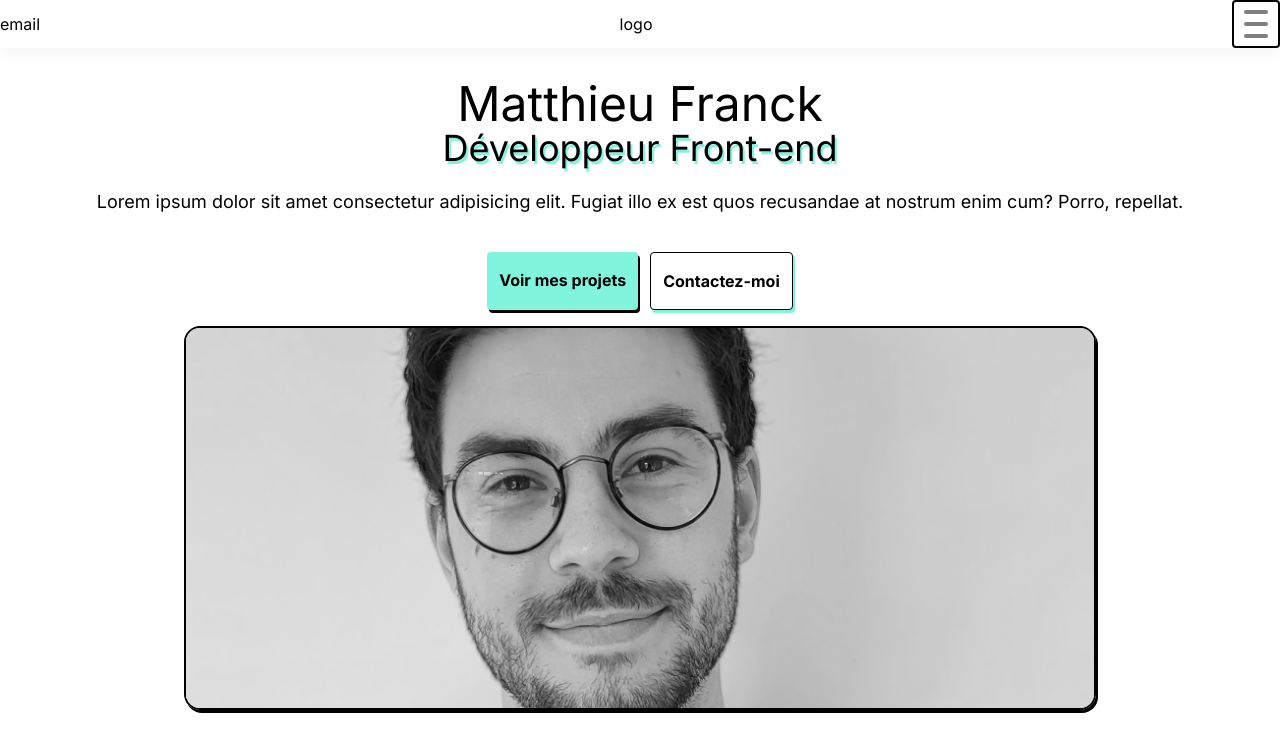
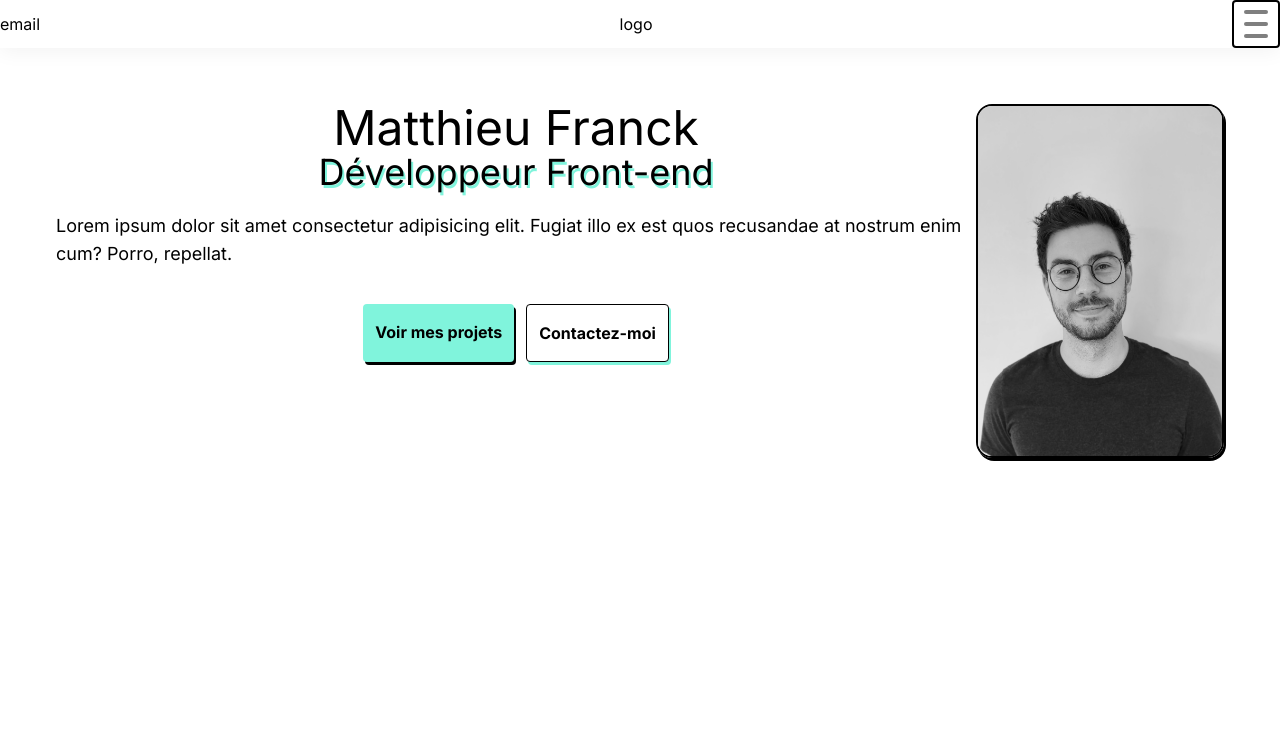
Before and after one commit to Matt-Fr/portfolio_v2, a Next.js app: page / in a window 1280 px wide. Shown: the top 752 px of the page. Built offline with nearby package versions, Linux system fonts and the light colour scheme.

Commit message:
improved responsive picture

```diff
--- a/app/components/section/SectionPresentation.tsx
+++ b/app/components/section/SectionPresentation.tsx
@@ -5,7 +5,7 @@ import authorPic from "@/app/assets/picAuthor.jpg";
 
 const SectionPresentation = () => {
   return (
-    <section className=" m-8 flex flex-col items-center ">
+    <section className=" m-8 md:m-10 flex flex-col items-center md:flex-row lg:m-14 md:items-start  ">
       <div className="flex flex-col items-center">
         <h1 className=" text-3xl md:text-5xl">Matthieu Franck</h1>
         <h2 className="[text-shadow:_2px_3px_0_rgb(128_244_220_/100%)] text-2xl md:text-4xl">
@@ -30,7 +30,7 @@ const SectionPresentation = () => {
           </Link>
         </div>
       </div>
-      <div className=" w-3/4 h-96 overflow-hidden flex justify-center border-2 rounded-2xl  shadow-black ease-out duration-300 hover:translate-x-1 hover:translate-y-1 hover:shadow-none">
+      <div className=" w-3/4 h-96 overflow-hidden flex justify-center border-2 rounded-2xl  shadow-black ease-out duration-300 hover:translate-x-1 hover:translate-y-1 hover:shadow-none lg:h-3/5 lg:w-1/4">
         <Image
           alt="author picture"
           src={authorPic}
```
